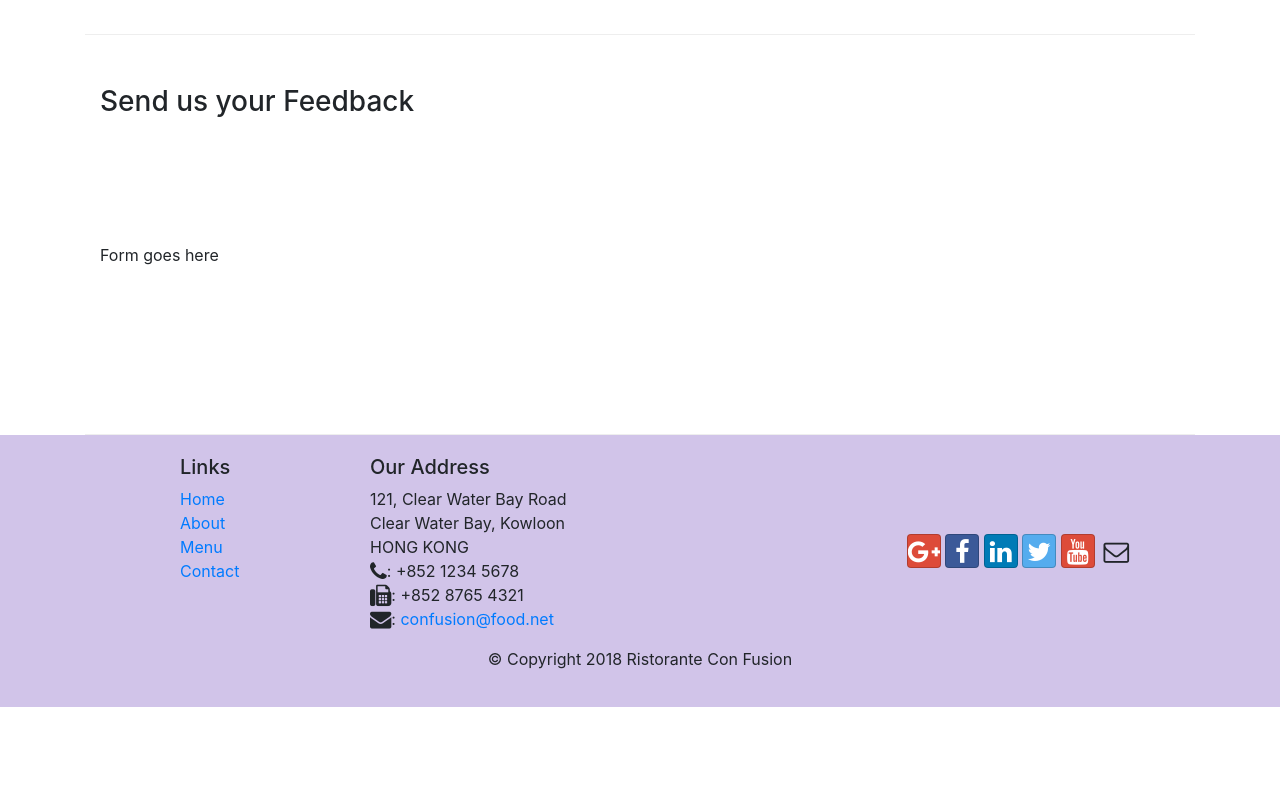
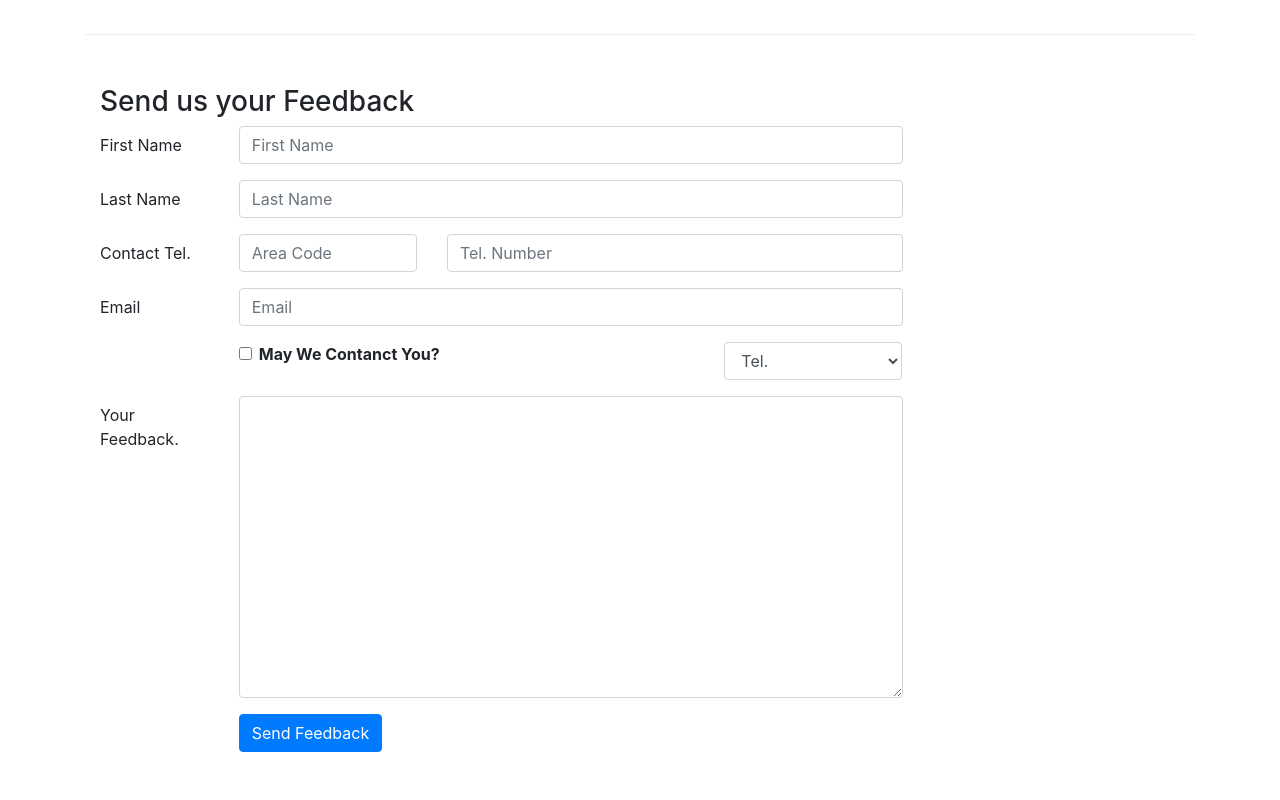
Before and after one commit to loso-nd/conFusion, a website: page contactus.html in a window 1280 px wide. Shown: the part 780-1580 px from the top of the page. Before the commit the page ends 1487 px from the top, so only its background shows below. Drawn offline with nearby package versions, Linux system fonts and the light colour scheme.

Commit message:
Updating Contact Page
Design a form using various form elements and style the form using Bootstrap form classes

```diff
--- a/contactus.html
+++ b/contactus.html
@@ -93,7 +93,66 @@
               <h3>Send us your Feedback</h3>
            </div>
             <div class="col-12 col-md-9">
-                Form goes here
+                <form>
+                    <div class="form-group row">
+                        <label for="firstname" class="col-md-2 col-form-label">First Name</label>
+                        <div class="col-md-10">
+                            <input type="text" class="form-control" id="firstname" name="firstname" placeholder="First Name">
+                        </div>
+                    </div>
+
+                    <div class="form-group row">
+                        <label for="lastname" class="col-md-2 col-form-label">Last Name</label>
+                        <div class="col-md-10">
+                            <input type="text" class="form-control" id="lastname" name="lastname" placeholder="Last Name">
+                        </div>
+                    </div>
+
+                    <div class="form-group row">
+                        <label for="telnum" class="col-12 col-md-2 col-form-label">Contact Tel.</label>
+                        <div class="col-5 col-md-3">
+                            <input type="tel" class="form-control" id="areacode" name="areacode" placeholder="Area Code">
+                        </div>
+                        <div class="col-7 col-md-7">
+                            <input type="tel" class="form-control" id="telnum" name="telnum" placeholder="Tel. Number">
+                        </div>
+                    </div>
+
+                    <div class="form-group row">
+                        <label for="emailid" class="col-md-2 col-form-label">Email</label>
+                        <div class="col-md-10">
+                            <input type="email" class="form-control" id="emailid" name="emailid" placeholder="Email">
+                        </div>
+                    </div>
+
+                    <div class="form-group row">
+                        <div class="col-md-6 offset-md-2">
+                            <div class="form-check">
+                                <input type="checkbox" class="form-check-input" name="approve" id="approve" value="">
+                                    <label class="form-check-label" for="approve">
+                                        <strong>May We Contanct You?</strong>
+                                    </label>
+                            </div>
+                        </div>
+                        <div class="col-md-3 offset-md-1">
+                            <select class="form-control"> Select:
+                                <option>Tel.</option>
+                                <option>Email</option>
+                            </select>
+                        </div>
+                    </div>
+                    <div class="form-group row">
+                        <label for="Feedback" class="col-md-2 col-form-label">Your Feedback.</label>
+                        <div class="col-md-10">
+                            <textarea class="form-control" id="feedback" name="feedback" rows="12"></textarea>
+                        </div>
+                    </div>
+                    <div class="form-group row">
+                        <div class="offset-md-2 col-md-10">
+                            <button type="submit" class="btn btn-primary">Send Feedback</button>
+                        </div>
+                    </div>
+                </form>
             </div>
              <div class="col-12 col-md">
             </div>
@@ -119,9 +178,9 @@
 		              121, Clear Water Bay Road<br>
 		              Clear Water Bay, Kowloon<br>
 		              HONG KONG<br>
-                      <i class="fa fa-phone fa-lg"></i>: +852 1234 5678<br>
-                      <i class="fa fa-fax fa-lg"></i>: +852 8765 4321<br>
-                      <i class="fa fa-envelope fa-lg"></i>:
+                      <i class="fa fa-phone fa-lg"></i> +852 1234 5678<br>
+                      <i class="fa fa-fax fa-lg"></i> +852 8765 4321<br>
+                      <i class="fa fa-envelope fa-lg"></i>
                       <a href="mailto:confusion@food.net">confusion@food.net</a>
 		           </address>
                 </div>
```
